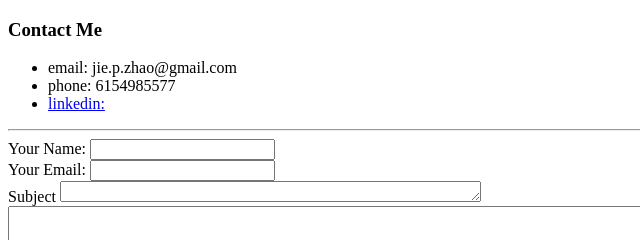
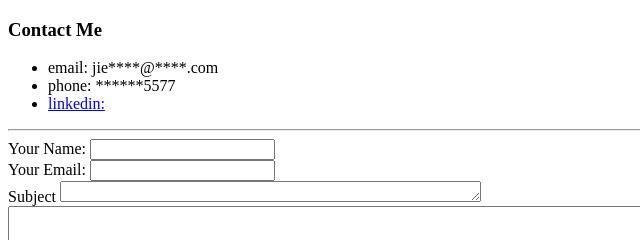
Before and after one commit to graceJZ/CV, a plain HTML site: page contact.html in a window 1280 px wide. Shown: the top 240 px of the page, 0-640 px from the left. Drawn offline with Linux system fonts and the light colour scheme.

Commit message:
mask information

```diff
--- a/contact.html
+++ b/contact.html
@@ -7,8 +7,8 @@
   <body>
     <h3>Contact Me</h3>
     <ul>
-      <li>email: jie.p.zhao@gmail.com</li>
-      <li>phone: 6154985577</li>
+      <li>email: jie****@****.com</li>
+      <li>phone: ******5577</li>
       <li><a href="https://www.linkedin.com/in/gracejzhao/">linkedin:</a></li>
     </ul>
     <hr>
```
